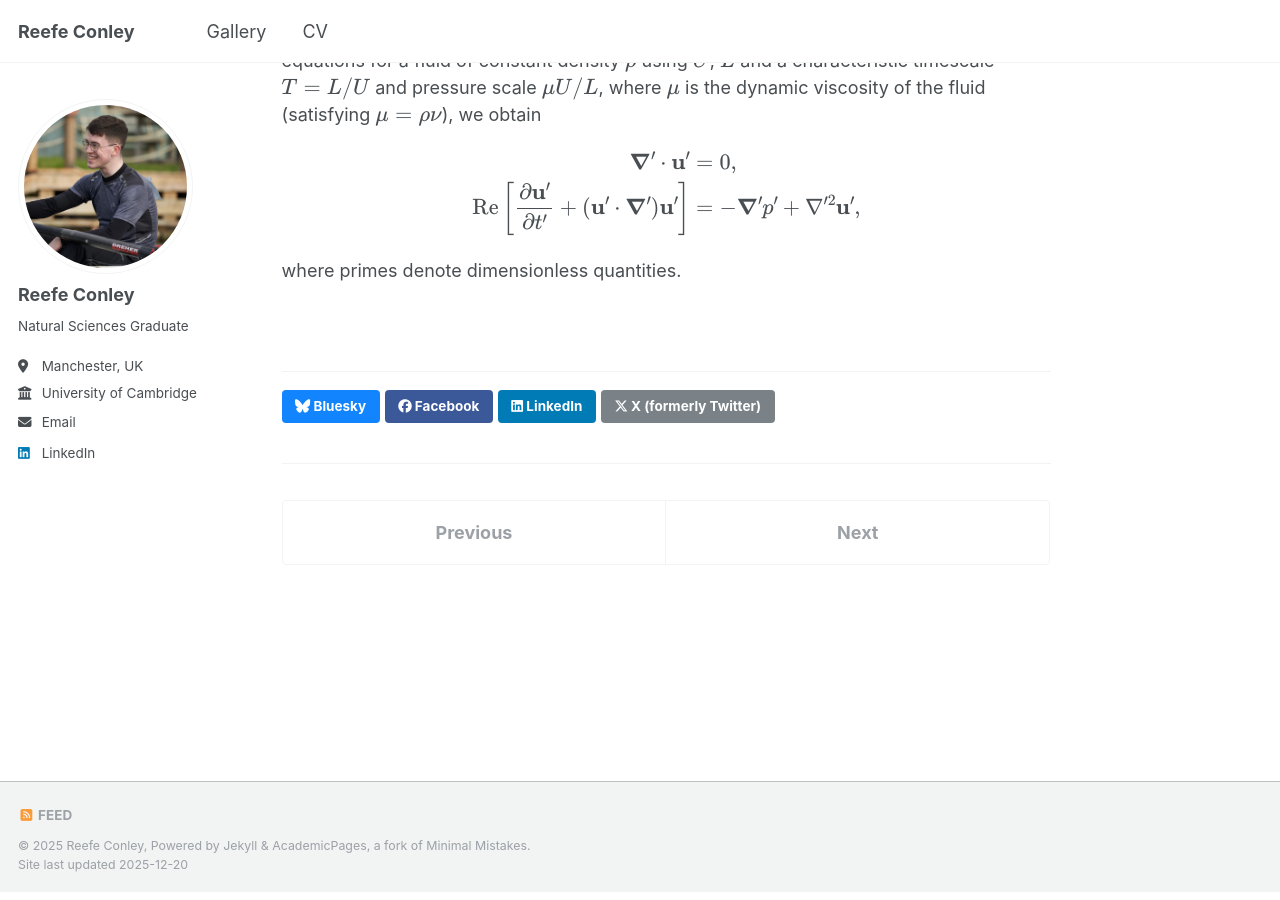
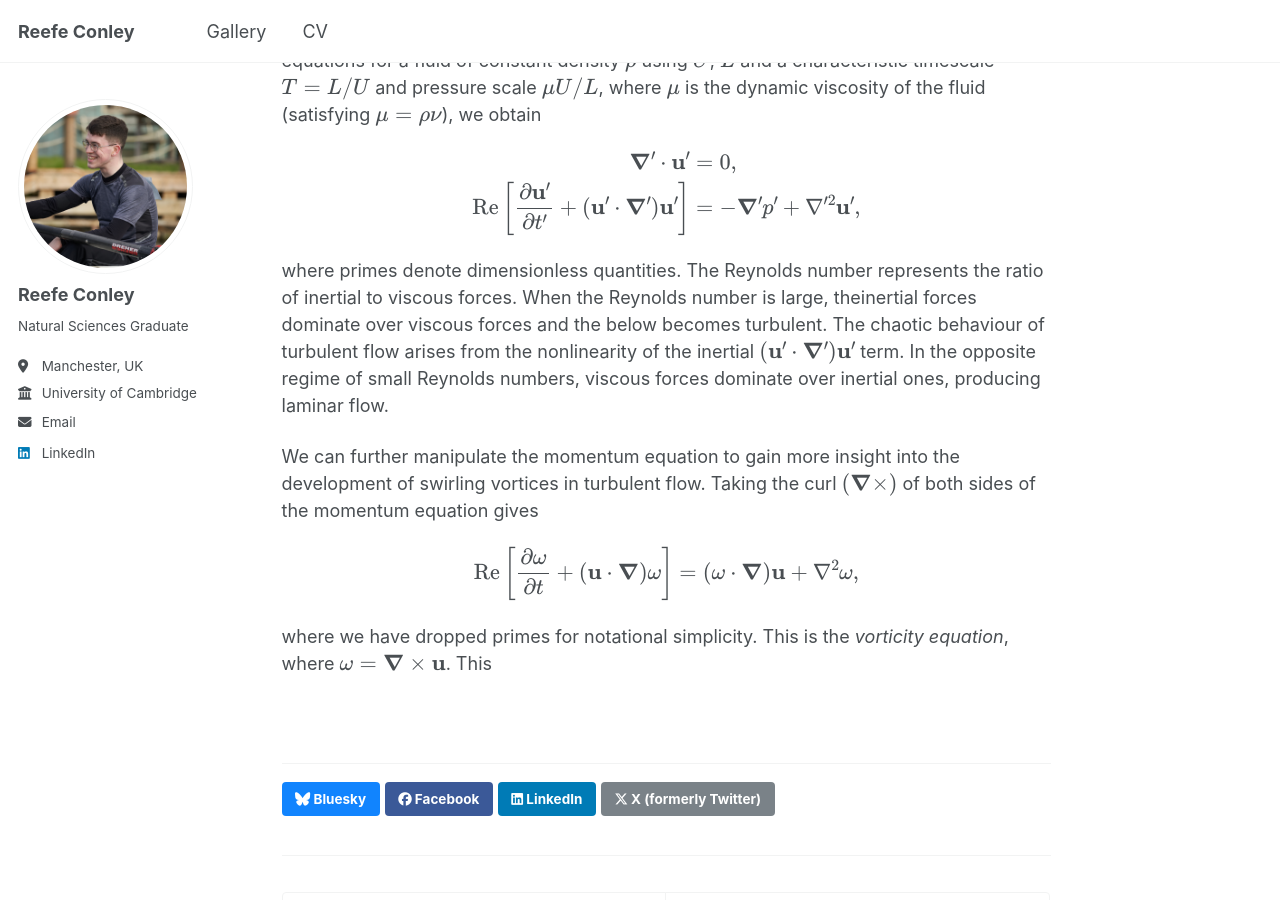
Before and after one commit to reefeconley/reefeconley.github.io, a Jekyll site: the page built from _portfolio/portfolio-1.md, in a window 1280 px wide and 900 px high, scrolled down 506 px. Built offline with Jekyll 4.4.1, drawn with Linux system fonts in a browser that asks for light colours; a script that is not in the unit is left out.

Commit message:
Update portfolio-1.md

```diff
--- a/_portfolio/portfolio-1.md
+++ b/_portfolio/portfolio-1.md
@@ -21,4 +21,12 @@ $$
 \end{aligned}
 $$
 
-where primes denote dimensionless quantities.
+where primes denote dimensionless quantities. The Reynolds number represents the ratio of inertial to viscous forces. When the Reynolds number is large, theinertial forces dominate over viscous forces and the below becomes turbulent. The chaotic behaviour of turbulent flow arises from the nonlinearity of the inertial $(\mathbf{u}'\cdot\boldsymbol{\nabla}')\mathbf{u}'$ term. In the opposite regime of small Reynolds numbers, viscous forces dominate over inertial ones, producing laminar flow.
+
+We can further manipulate the momentum equation to gain more insight into the development of swirling vortices in turbulent flow. Taking the curl $\left(\boldsymbol{\nabla} \times \right)$ of both sides of the momentum equation gives
+
+$$
+\text{Re}\left[\frac{\partial \mathbf{\omega}}{\partial t} + (\mathbf{u}\cdot\boldsymbol{\nabla})\mathbf{\omega}\right] = \left( \mathbf{\omega}\cdot\boldsymbol{\nabla}\right)\mathbf{u} + \nabla^2 \mathbf{\omega},
+$$
+
+where we have dropped primes for notational simplicity. This is the *vorticity equation*, where $\mathbf{\omega}=\boldsymbol{\nabla} \times \mathbf{u}$. This
```
